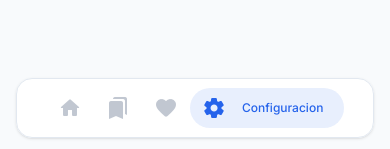
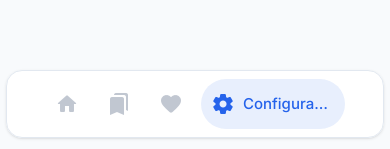
Before and after one commit to lucass-segura/cca-app-pwa, a React (Vite) app: page /configuracion in a window 390 px wide. Shown: the part 692-841 px from the top of the page. Built offline with nearby package versions, Linux system fonts and the light colour scheme.

Commit message:
tamaño nav

```diff
--- a/src/components/ui/bottom-nav-bar.jsx
+++ b/src/components/ui/bottom-nav-bar.jsx
@@ -11,7 +11,7 @@ const navItems = [
   { label: "Configuracion", icon: "settings", path: "/configuracion" },
 ];
 
-const MOBILE_LABEL_WIDTH = 90;
+const MOBILE_LABEL_WIDTH = 92;
 
 export function BottomNavBar({ className, stickyBottom = true }) {
   const { pathname } = useLocation();
@@ -25,7 +25,7 @@ export function BottomNavBar({ className, stickyBottom = true }) {
   return (
     <div
       className={cn(
-        "left-0 right-0 z-20 px-4",
+        "left-0 right-0 z-20 px-1.5 sm:px-4",
         stickyBottom && "fixed bottom-0"
       )}
       style={{ paddingBottom: "max(env(safe-area-inset-bottom), 14px)" }}
@@ -37,11 +37,11 @@ export function BottomNavBar({ className, stickyBottom = true }) {
         role="navigation"
         aria-label="Bottom Navigation"
         className={cn(
-          "relative max-w-md mx-auto bg-white/90 dark:bg-surfaceDark/90 backdrop-blur-xl border border-borderLight dark:border-white/[0.07] rounded-2xl shadow-sm overflow-hidden",
+          "relative w-full max-w-lg sm:max-w-md mx-auto bg-white/90 dark:bg-surfaceDark/90 backdrop-blur-xl border border-borderLight dark:border-white/[0.07] rounded-2xl shadow-sm overflow-hidden",
           className
         )}
       >
-        <div className="flex items-center justify-center h-[58px] px-2">
+        <div className="flex items-center justify-center h-[66px] px-0.5 sm:h-[58px] sm:px-2">
           {navItems.map((item, idx) => {
             const isActive = activeIndex === idx;
 
@@ -50,9 +50,9 @@ export function BottomNavBar({ className, stickyBottom = true }) {
                 <Link
                   to={item.path}
                   className={cn(
-                    "flex items-center gap-0 px-3 py-2 rounded-full transition-colors duration-200 relative h-10 min-w-[44px] min-h-[40px] max-h-[44px] focus:outline-none focus-visible:ring-2 focus-visible:ring-primary",
+                    "flex items-center gap-0 px-2.5 py-2.5 rounded-full transition-colors duration-200 relative h-[50px] min-w-[52px] min-h-[48px] max-h-[52px] focus:outline-none focus-visible:ring-2 focus-visible:ring-primary sm:h-11 sm:min-w-[50px] sm:min-h-[44px] sm:max-h-[48px] sm:px-3.5",
                     isActive
-                      ? "bg-primary/10 dark:bg-primaryDark/15 text-primary dark:text-primaryDark gap-2"
+                      ? "bg-primary/10 dark:bg-primaryDark/15 text-primary dark:text-primaryDark"
                       : "bg-transparent text-textSecondary dark:text-textSecondaryDark hover:bg-black/5 dark:hover:bg-white/5"
                   )}
                   aria-label={item.label}
@@ -60,7 +60,7 @@ export function BottomNavBar({ className, stickyBottom = true }) {
                   <span
                     aria-hidden
                     className={cn(
-                      "material-icons-round text-[22px] transition-colors duration-200 leading-none",
+                      "material-icons-round text-[29px] transition-colors duration-200 leading-none sm:text-[25px]",
                       isActive
                         ? "text-primary dark:text-primaryDark"
                         : "text-textSecondary/40 dark:text-textSecondaryDark/35"
@@ -81,11 +81,11 @@ export function BottomNavBar({ className, stickyBottom = true }) {
                       opacity: { duration: 0.19 },
                       marginLeft: { duration: 0.19 },
                     }}
-                    className={cn("overflow-hidden flex items-center max-w-[90px]")}
+                    className={cn("overflow-hidden flex items-center max-w-[92px] sm:max-w-[104px]")}
                   >
                     <span
                       className={cn(
-                        "font-sans font-medium text-xs whitespace-nowrap select-none transition-opacity duration-200 overflow-hidden text-ellipsis",
+                        "font-sans font-medium text-[15px] whitespace-nowrap select-none transition-opacity duration-200 overflow-hidden text-ellipsis sm:text-sm",
                         isActive
                           ? "text-primary dark:text-primaryDark"
                           : "opacity-0"
```
